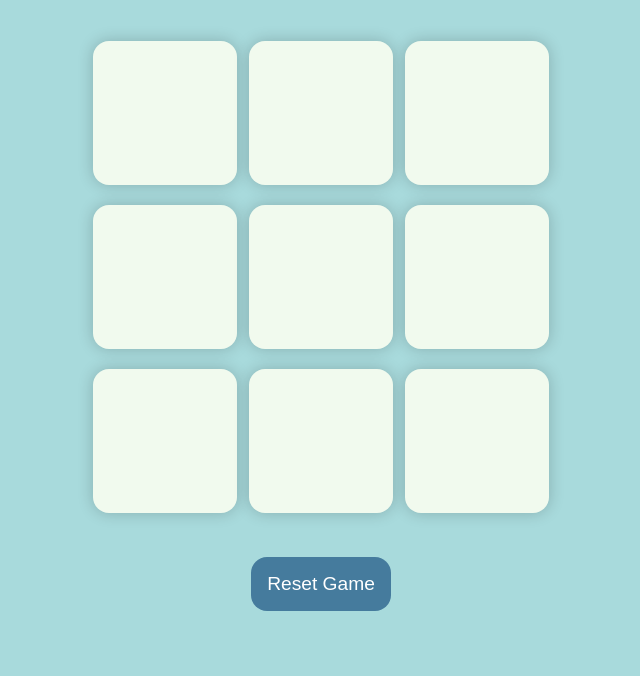
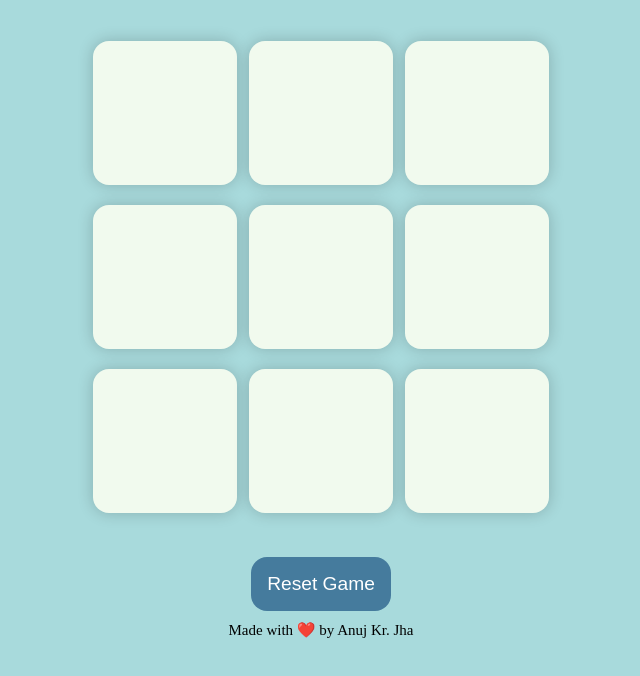
Before and after one commit to its-jhaanuj-21/Tic-Tac-Toe, a plain HTML site: page index.html in a window 1280 px wide. Shown: the part 88-764 px from the top of the page, without its empty margins (319-959 px from the left). Drawn offline with Linux system fonts and the light colour scheme.

Commit message:
added Footer

```diff
--- a/index.html
+++ b/index.html
@@ -34,7 +34,7 @@
       </div>
       <button id="reset-btn">Reset Game</button>
     </main>
-
+    <p id="footer">Made with ❤️ by Anuj Kr. Jha</p>
     <script src="app.js"></script>
   </body>
 </html>
--- a/style.css
+++ b/style.css
@@ -6,6 +6,7 @@
 body{
     background-color: #a8dadc;
     text-align: center;
+    font-family: poppins;
 }
 
 .container{
@@ -78,3 +79,9 @@ body{
 #main-containt{
     margin-top: 6vmin;
 }
+
+#footer{
+    font-size: 15px;
+    margin-top: 10px;
+    font-family: poppins;
+}
```
